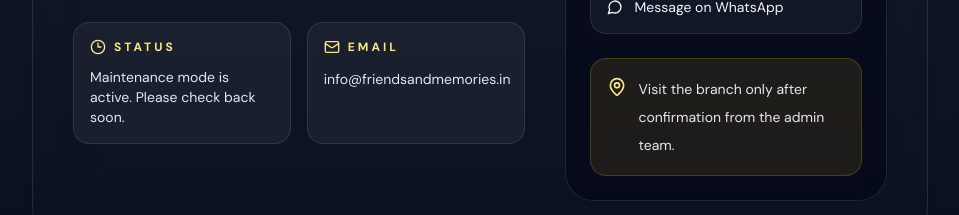
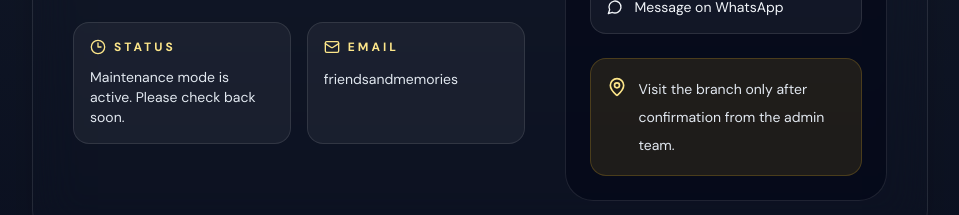
Before and after one commit to sagar-6435/F-M, a React (Vite) app in the folder frontend/: page / in a window 1280 px wide. Shown: the part 546-761 px from the top of the page, without its empty margins (160-1119 px from the left). Built offline with nearby package versions, Linux system fonts and the light colour scheme; no server answers; the HTML template or start-up script is replaced by a standard one; a web font is replaced by a local one.

Commit message:
maintainance added

```diff
--- a/frontend/src/pages/maintanace.tsx
+++ b/frontend/src/pages/maintanace.tsx
@@ -45,8 +45,8 @@ const Maintanace = () => {
 										<Mail className="h-4 w-4" />
 										<span className="text-xs font-bold uppercase tracking-[0.25em]">Email</span>
 									</div>
-									<a href="mailto:info@friendsandmemories.in" className="text-sm text-slate-200 transition-colors hover:text-amber-200">
-										info@friendsandmemories.in
+									<a href="mailto:friendsandmovies@gmail.com" className="text-sm text-slate-200 transition-colors hover:text-amber-200">
+										friendsandmemories
 									</a>
 								</div>
 							</div>
```
